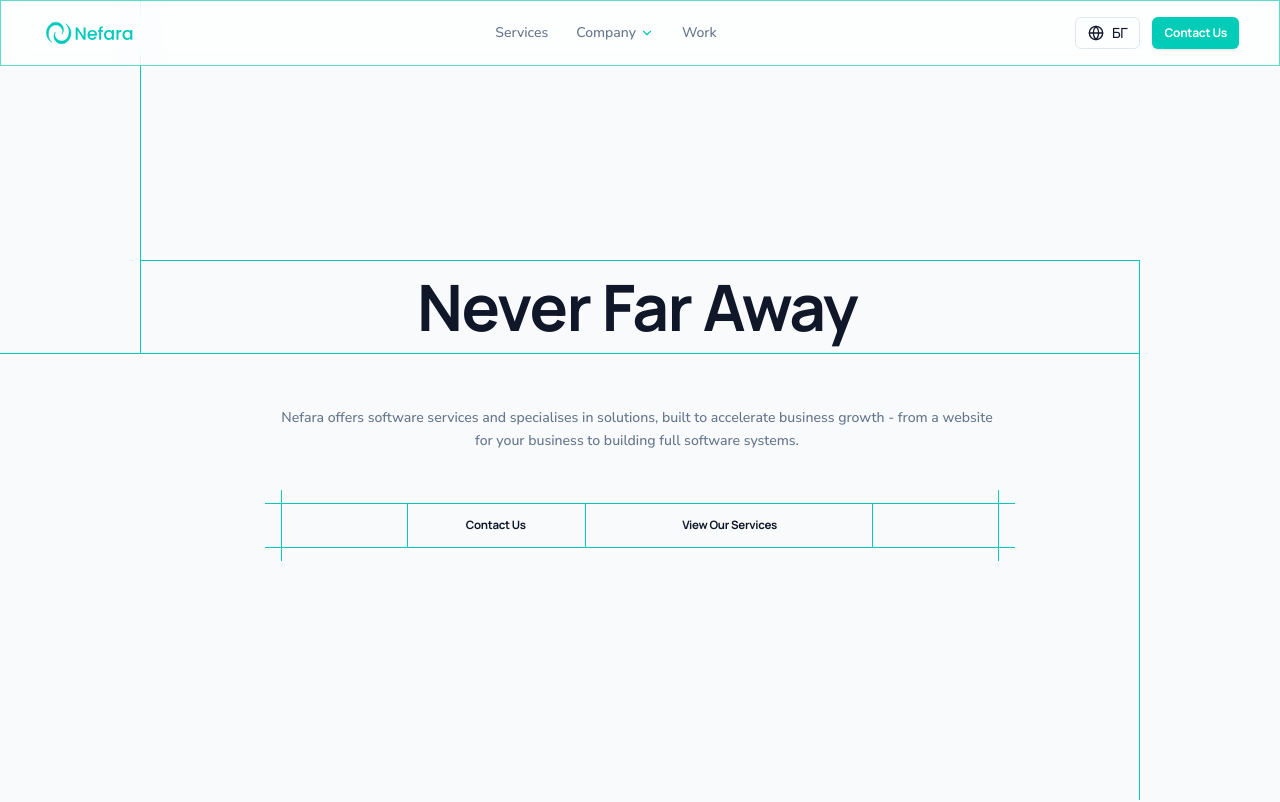
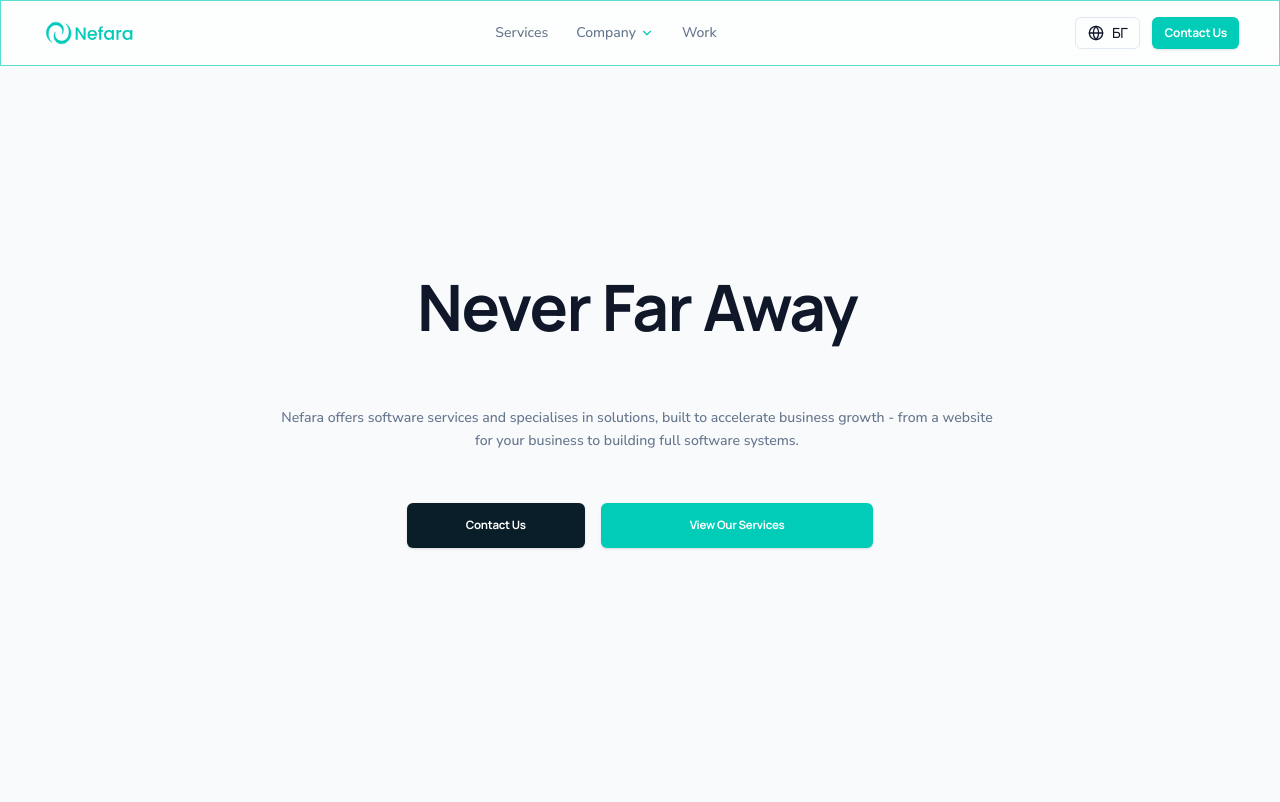
Before and after one commit to nefara-bg/Nefara-Web, a Next.js app in the folder client/: page /en in a window 1280 px wide. Shown: the top 802 px of the page. Built offline with nearby package versions, Linux system fonts and the light colour scheme.

Commit message:
Remove lines

```diff
--- a/client/src/components/AboutSection/MissionSectionAlt.tsx
+++ b/client/src/components/AboutSection/MissionSectionAlt.tsx
@@ -20,7 +20,6 @@ export async function MissionSectionAlt() {
             <div className="relative pt-32 flex flex-col h-full mx-auto" style={{ ...CONTAINER_STYLE, margin: "0 auto" }}>
                 {/* Heading row */}
                 <div className="relative grid grid-cols-2 items-end pt-16">
-                    <div className="absolute w-px h-full bg-primary top-16 left-1/2 z-10" />
                     <div className="pl-6 flex flex-col gap-2 pb-2">
                         <motion.div
                             className="flex items-center gap-3"
@@ -37,17 +36,11 @@ export async function MissionSectionAlt() {
                         <MissionHeadingFlow heading={t("whatMakesDifferent")} />
                     </div>
                     <div className="relative w-full h-full">
-                        <div className="absolute w-px h-full bg-primary top-0 right-0 z-10" />
-                        <div className="absolute w-full h-px bg-primary top-0 left-0 z-10" />
                     </div>
-                    <div className="absolute h-px w-[100vw] bg-primary bottom-0 right-0" />
                 </div>
 
                 {/* Cards: rows 1–4 */}
                 <div className="relative grid grid-cols-2 flex-1">
-                    <div className="absolute w-px h-full bg-primary top-16 left-1/2 z-10" />
-                    <div className="absolute w-px h-full bg-primary top-0 left-0 z-10" />
-                    <div className="absolute w-px h-full bg-primary top-0 right-0 z-10" />
 
                     <WidgetCell delay={0.15} side="left">
                         <ChatWidget />
@@ -59,7 +52,6 @@ export async function MissionSectionAlt() {
                         side="right"
                         delay={0.15}
                     />
-                    <div className="col-span-2 h-px bg-primary" />
                     <FeatureCardFlow
                         num="02"
                         title={t("ownToolsStatement")}
@@ -70,7 +62,6 @@ export async function MissionSectionAlt() {
                     <WidgetCell delay={0.22} side="right">
                         <SystemsWidget />
                     </WidgetCell>
-                    <div className="col-span-2 h-px bg-primary" />
                     <WidgetCell delay={0.30} side="left">
                         <SEOWidget />
                     </WidgetCell>
@@ -81,7 +72,6 @@ export async function MissionSectionAlt() {
                         side="right"
                         delay={0.30}
                     />
-                    <div className="col-span-2 h-px bg-primary" />
                     <FeatureCardFlow
                         num="04"
                         title={t("maintenance.title")}
--- a/client/src/components/HeroSection/ButtonZoneLines.tsx
+++ /dev/null
@@ -1,8 +0,0 @@
-export function ButtonZoneLines() {
-    return (
-        <>
-            <div className="absolute h-full w-px bg-primary left-0 top-0" />
-            <div className="absolute h-full w-px bg-primary right-0 top-0" />
-        </>
-    )
-}
--- a/client/src/components/HeroSection/HeroButtonsFlow.tsx
+++ b/client/src/components/HeroSection/HeroButtonsFlow.tsx
@@ -3,7 +3,6 @@
 import { motion } from "motion/react"
 import { useTranslations } from "next-intl"
 import { Button } from "@/components/ui/button"
-import { ButtonZoneLines } from "./ButtonZoneLines"
 
 export default function HeroButtonsFlow() {
     const scrollTo = (id: string) => () => {
@@ -13,27 +12,16 @@ export default function HeroButtonsFlow() {
 
     return (
         <div style={{ flex: "0 0 5.6vh" }} className="flex relative w-[75%] mx-auto justify-center items-stretch px-4">
-            {/* Button zone – upper horizontal */}
-            <div className="absolute h-px bg-primary top-0 left-0 w-full" />
-            {/* Button zone – lower horizontal */}
-            <div className="absolute h-px bg-primary bottom-0 left-0 w-full" />
-
-            {/* Tall left bracket tick */}
-            <div className="absolute h-[160%] w-px bg-primary left-4 top-1/2 -translate-y-1/2" />
-
-            {/* Tall right bracket tick */}
-            <div className="absolute h-[160%] w-px bg-primary right-4 top-1/2 -translate-y-1/2" />
 
             <motion.div
                 initial={{ opacity: 0 }}
                 animate={{ opacity: 1 }}
                 transition={{ duration: 0.5, delay: 0.25 }}
-                className="flex h-full relative w-[65%]"
+                className="flex h-full relative w-[65%] gap-4"
             >
-                <ButtonZoneLines />
 
                 <Button
-                    variant="hero"
+                    variant="secondary"
                     onClick={scrollTo("#contact")}
                     className="flex-none h-full border-0"
                     style={{ width: "38.2%", fontSize: "clamp(0.7rem, 0.9vw, 0.95rem)" }}
@@ -41,11 +29,7 @@ export default function HeroButtonsFlow() {
                     {t("button")}
                 </Button>
 
-                {/* Middle bracket tick */}
-                <div className="h-full w-px bg-primary" />
-
                 <Button
-                    variant="hero"
                     onClick={scrollTo("#services")}
                     className="flex-1 h-full border-0"
                     style={{ fontSize: "clamp(0.7rem, 0.9vw, 0.95rem)" }}
--- a/client/src/components/HeroSection/HeroSection.tsx
+++ b/client/src/components/HeroSection/HeroSection.tsx
@@ -1,7 +1,6 @@
 import * as motion from "motion/react-client"
 import { getTranslations } from "next-intl/server"
 import HeroButtonsFlow from "./HeroButtonsFlow"
-import { TitleLines } from "./TitleLines"
 import { CONTAINER_STYLE } from "@/config/container"
 
 export async function HeroSection() {
@@ -22,7 +21,6 @@ export async function HeroSection() {
                     style={{ flex: "0 0 11.8vh", paddingLeft: "14%", paddingRight: "14.6%" }}
                     className="relative flex border-0 border-primary items-center w-full mx-auto"
                 >
-                    <TitleLines />
                     <motion.h1
                         initial={{ opacity: 0 }}
                         animate={{ opacity: 1 }}
--- a/client/src/components/HeroSection/TitleLines.tsx
+++ /dev/null
@@ -1,14 +0,0 @@
-export function TitleLines() {
-    return (
-        <>
-            {/* Upper horizontal */}
-            <div className="absolute bg-primary w-full h-px top-0 left-0" />
-            {/* Bottom horizontal */}
-            <div className="absolute bg-primary w-[100vw] h-px bottom-0 right-0" />
-            {/* Right vertical */}
-            <div className="absolute bg-primary h-[100vw] w-px top-0 right-0" />
-            {/* Left vertical */}
-            <div className="absolute bg-primary h-[100vw] w-px bottom-0 left-0" />
-        </>
-    )
-}
```
